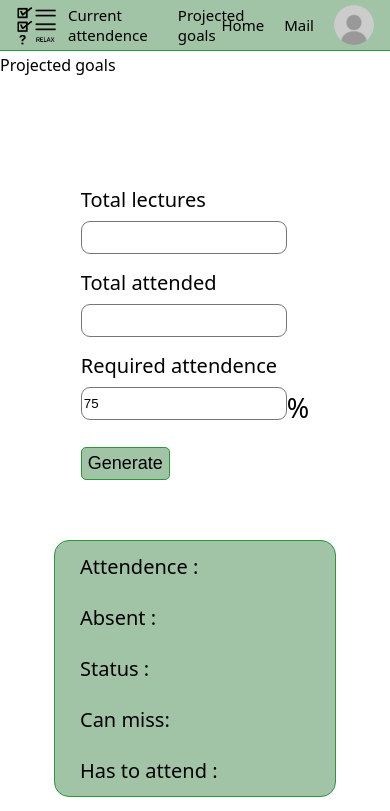
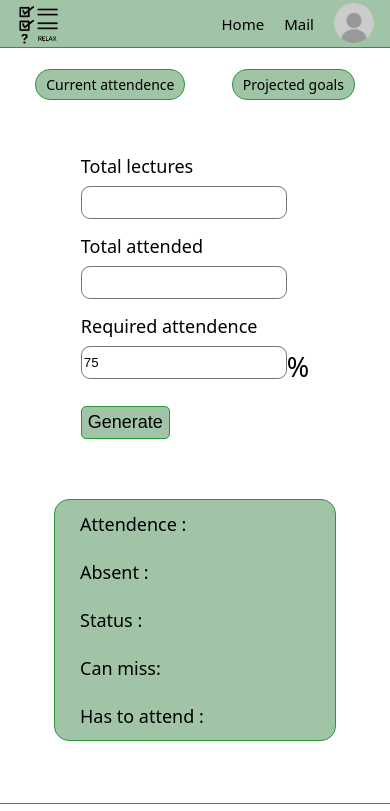
Before and after one commit to RaviPatel94/Attendence-Keeper, a plain HTML site: page index.html in a window 390 px wide. Shown: the top 811 px of the page. Drawn offline with Linux system fonts and the light colour scheme.

Commit message:
Update index.css

```diff
--- a/index.css
+++ b/index.css
@@ -7,9 +7,29 @@ ul{
 
 ::-webkit-scrollbar {
     display: none;
-    -ms-overflow-style: none;  /* IE and Edge */
+    -ms-overflow-style: none;
     scrollbar-width: none;
   }
+
+.calopt{
+    margin-top: 65px;
+    display: flex;
+    justify-content:space-around;
+    padding: 4px 12px;
+    display: none;
+}
+
+.calopt p{
+    margin: 0;
+    font-size: 14px;
+    padding: 5px 10px ;
+    background-color: #A1C3A6;
+    border-color: #29983B;
+    border-style: solid;
+    border-width: 1px;
+    border-radius: 15px;
+    cursor: pointer;
+}
 
 body{
     font-family: system-ui, -apple-system, BlinkMacSystemFont, 'Segoe UI', Roboto, Oxygen, Ubuntu, Cantarell, 'Open Sans', 'Helvetica Neue', sans-serif;
@@ -20,6 +40,10 @@ body{
     display: flex;
     flex-direction: column;
 
+}
+
+#themeopt p{
+    cursor: pointer;
 }
 
 #cal{
@@ -94,7 +118,7 @@ ul{
     border-width:2px;
     border-style:solid;
     padding: 3px 13px;
-    right:0;
+    right:35px;
     top:45px;
     background-color:white;
 }
@@ -179,11 +203,9 @@ ul{
     display: flex;
     justify-content: center;
     display: none;
-
 }
 
 .input{
-    /* margin-top:60px; */
     padding-top: 30px;
     font-size: 25px;
     display: flex;
@@ -388,8 +410,6 @@ form button:hover{
         margin-top: 64px;
     }
 
-
-
     #contact p{
         font-size: 35px;
     }
@@ -416,17 +436,26 @@ form button:hover{
     }
 
     .logo{
-        padding-left: 16px;
+        padding-left: 18px;
+    }
+
+    .input{
+        font-size: 18px;
+        margin-top: 20px;
     }
 
     .result{
         width: 280px;
+        font-size: 18px;
     }
 
     .result div{
         margin: 12px 25px;
     }
     #changecal{
-        gap: 5px;
+        display: none;
+    }
+    .calopt{
+        display: flex;
     }
 }
```
